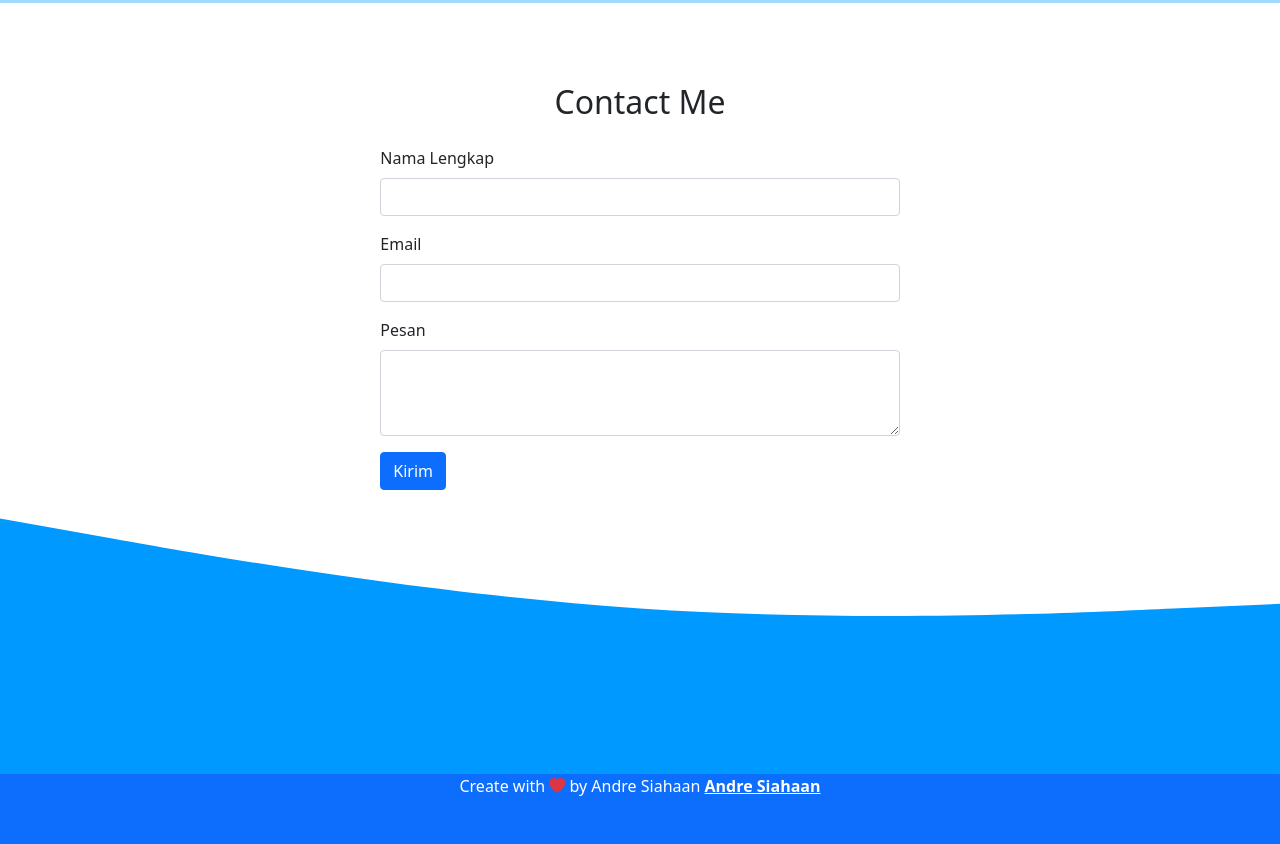
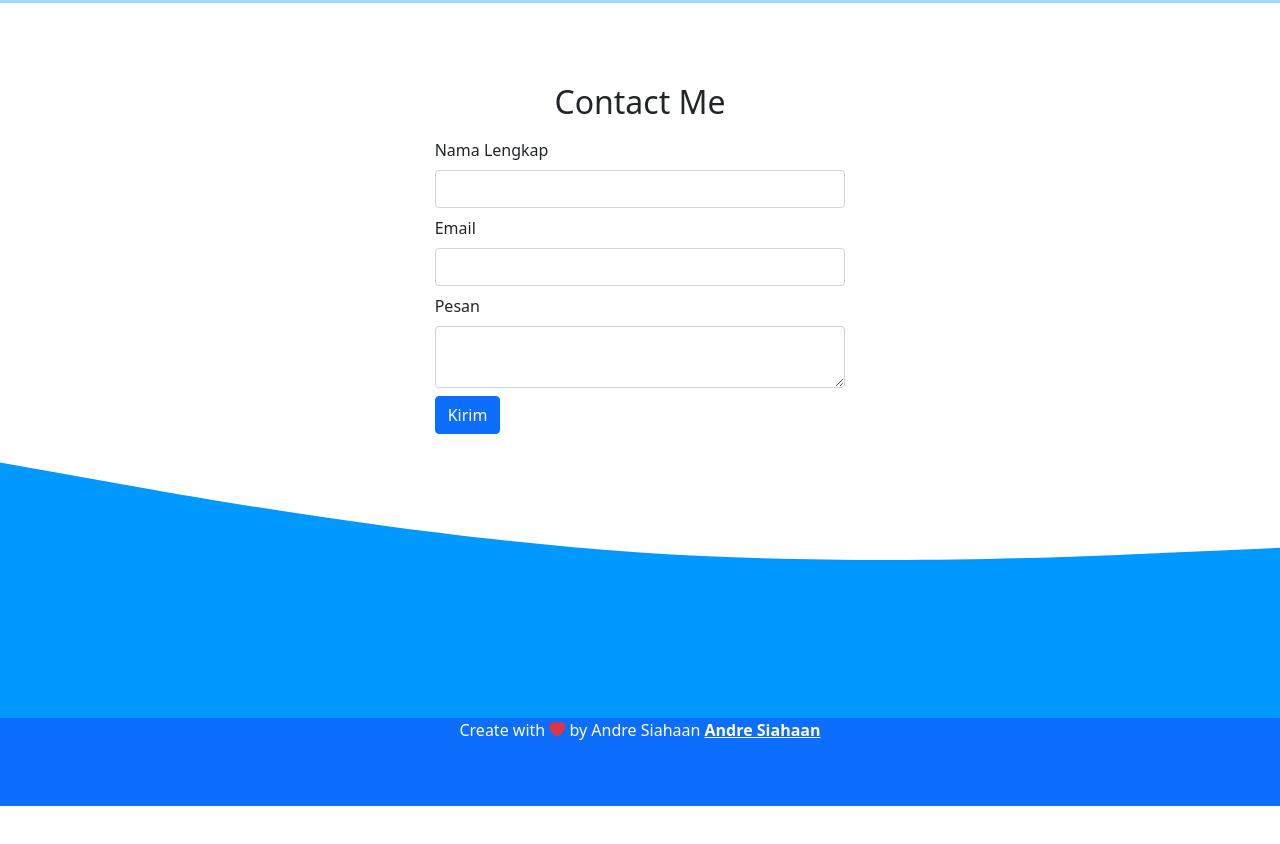
Before and after one commit to andresiahaan31/andresiahaan.github.io, a plain HTML site: page index.html in a window 1280 px wide. Shown: the part 3880-4724 px from the top of the page. After the commit the page ends 4686 px from the top, so only its background shows below. Drawn offline with nearby package versions, Linux system fonts and the light colour scheme.

Commit message:
mengubah ukuran text boks contact

```diff
--- a/index.html
+++ b/index.html
@@ -202,24 +202,24 @@
     <!-- Contact -->
     <section id="contact">
       <div class="container">
-        <div class="row text-center mb-3">
+        <div class="row text-center mb-2">
           <h2>Contact Me</h2>
         </div>
       </div>
       <div class="row justify-content-center mn-3">
-        <div class="col-md-5">
+        <div class="col-md-4">
           <form>
-            <div class="mb-3">
+            <div class="mb-2">
               <label for="exampleInputEmail1" class="form-label">Nama Lengkap</label>
               <input type="text" class="form-control" id="name" aria-describedby="name" />
             </div>
-            <div class="mb-3">
+            <div class="mb-2">
               <label for="email" class="form-label">Email</label>
               <input type="email" class="form-control" id="email" aria-describedby="email" />
             </div>
-            <div class="mb-3">
+            <div class="mb-2">
               <label for="pesan" class="form-label">Pesan</label>
-              <textarea class="form-control" id="pesan" rows="3"></textarea>
+              <textarea class="form-control" id="pesan" rows="2"></textarea>
             </div>
             <button type="submit" class="btn btn-primary">Kirim</button>
           </form>
```
